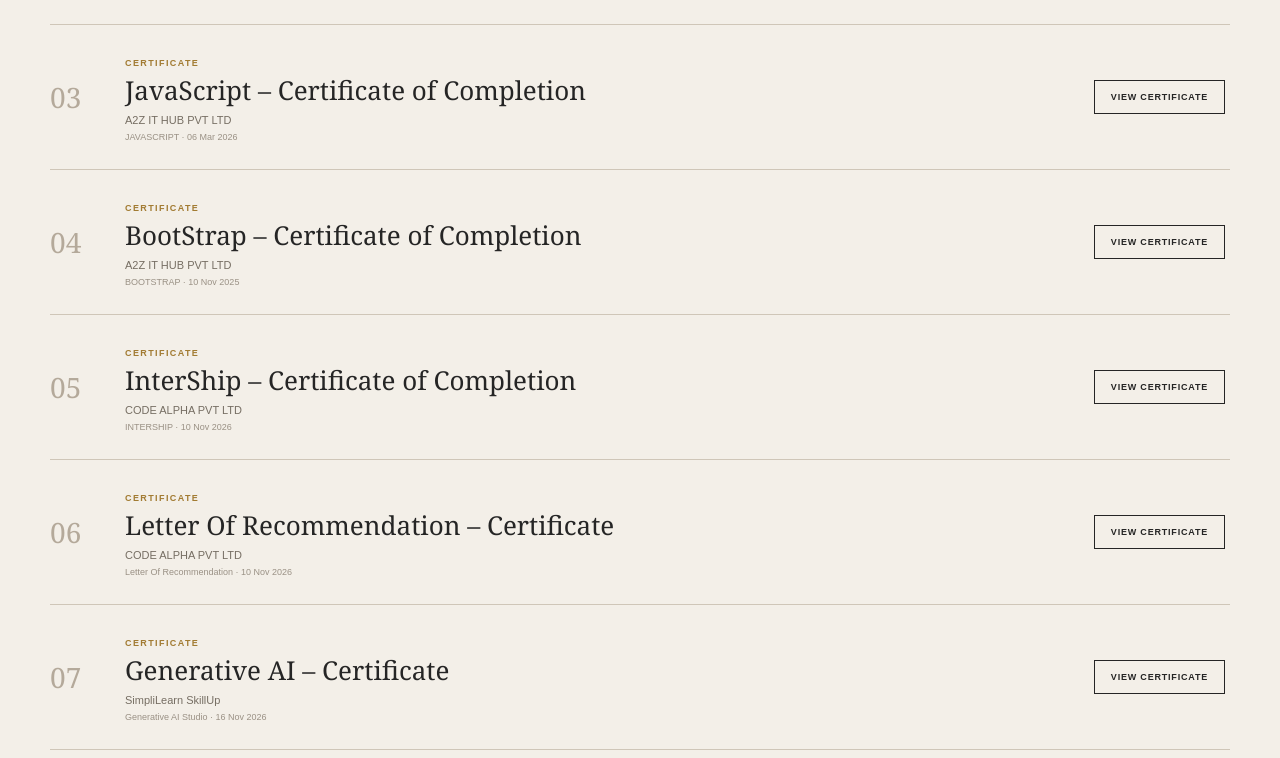
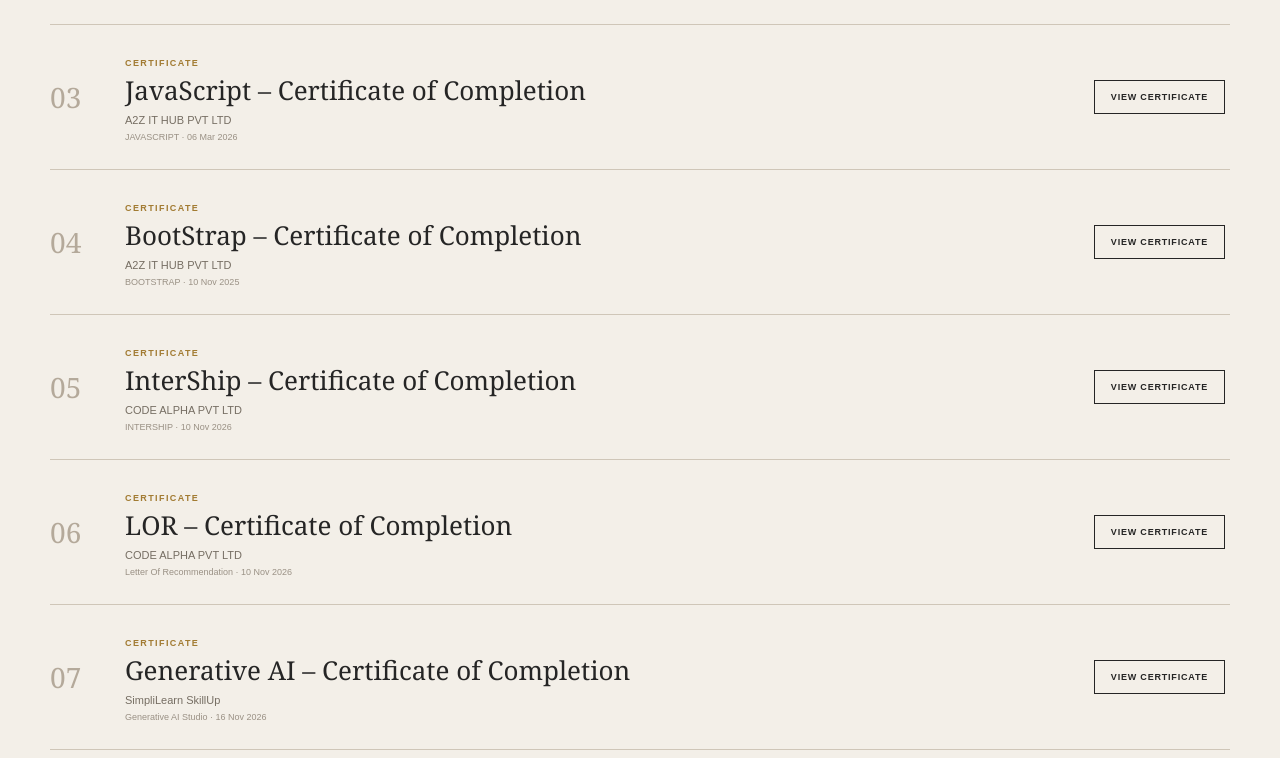
Before and after one commit to rahulgaik999/Certificates, a plain HTML site: page index.html in a window 1280 px wide. Shown: the part 398-1156 px from the top of the page. Drawn offline with Linux system fonts and the light colour scheme.

Commit message:
Update certificate titles to include 'of Completion'

```diff
--- a/index.html
+++ b/index.html
@@ -689,7 +689,7 @@
                         </span>
 
                         <h3>
-                           Letter Of Recommendation – Certificate
+                           LOR – Certificate of Completion
                         </h3>
 
                         <p>
@@ -727,7 +727,7 @@
                         </span>
 
                         <h3>
-                            Generative AI – Certificate
+                            Generative AI – Certificate of Completion
                         </h3>
 
                         <p>
```
